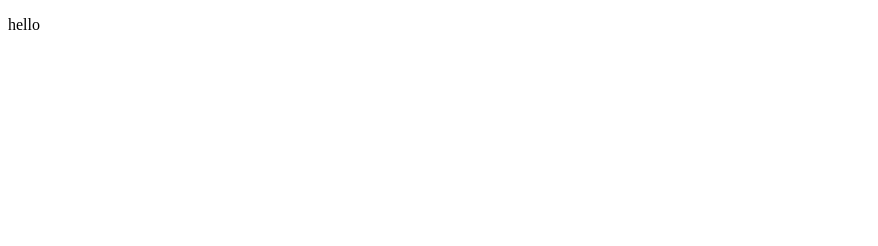
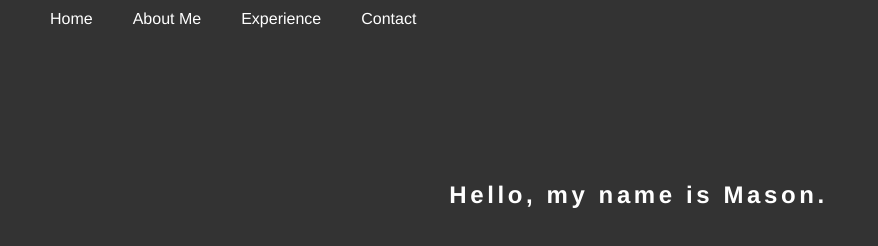
Before and after one commit to MaseJ/Resume_MasonJohnson, a plain HTML site: page index.html in a window 1280 px wide. Shown: the top 246 px of the page, without its empty margins (0-878 px from the left). Drawn offline with Linux system fonts and the light colour scheme.

Commit message:
Format index and add js

```diff
--- a/index.html
+++ b/index.html
@@ -4,11 +4,40 @@
     <meta charset="UTF-8">
     <meta http-equiv="X-UA-Compatible" content="IE=edge">
     <meta name="viewport" content="width=device-width, initial-scale=1.0">
-    <title>Document</title>
+    <link rel="stylesheet" href="style.css">
+    <title>Resume Mason Johnson</title>
 </head>
 <body>
-    <p>
-        hello
-    </p>
+    <div class="header">
+        <ul class="menu">
+            <li data-link="home" class="scroll-to">Home</li>
+            <li data-link="about" class="scroll-to">About Me</li>
+            <li data-link="experience" class="scroll-to">Experience</li>
+            <li data-link="contact" class="scroll-to">Contact</li>
+        </ul>
+    </div>
+    <main class="main">
+        <section class="section-one" id="home">
+            <div class="container" id="intro-typewriter">
+                <h1>Hello, my name is Mason.</h1>
+            </div>
+        </section>
+        <section class="section-two" id="about">
+            <div class="container">
+                <h1>About me</h1>
+            </div>
+        </section>
+        <section class="section-three" id="experience">
+            <div class="container">
+                <h1>Experience</h1>
+            </div>
+        </section>
+        <section class="section-four" id="contact">
+            <div class="container">
+                <h1>Contact</h1>
+            </div>
+        </section>
+    </main>
+    <script src="js/scroll.js"></script>
 </body>
 </html>
--- /dev/null
+++ b/js/scroll.js
@@ -0,0 +1,8 @@
+// Create list of nav and add on click to them
+var links = document.querySelectorAll(".scroll-to");
+links.forEach((item)=>{
+    item.addEventListener("click", ()=>{
+        var elm = document.getElementById(item.getAttribute("data-link"));
+        elm.scrollIntoView({behavior:"smooth", block:"center"})
+    })
+})
--- a/style.css
+++ b/style.css
@@ -0,0 +1,86 @@
+body {
+    background: #333;
+    display: flex;
+    color: white;
+    font-family: Helvetica, sans-serif;
+    flex-direction: column;
+}
+
+html {
+    scroll-behavior: smooth;
+}
+
+html body {
+    margin: 0;
+    padding: 0;
+    height: 100%;
+    scroll-behavior: smooth;
+}
+
+main {
+    flex: 1;
+    display: flex;
+    flex-direction: column;
+    align-items: center;
+    justify-content: center;
+}
+
+.container {
+    width: fit-content;
+    height: 900px;
+    margin: 5px;
+    padding: 10px;
+}
+
+li {
+    list-style-type: none;
+    padding: 10px;
+    padding-right: 30px;
+}
+
+ul {
+    margin: 0;
+}
+
+.header ul {
+    display: flex;
+    justify-content:flex-start;
+}
+
+#home {
+    margin-top: 10%;
+}
+
+a {
+    color: white;
+    font-family: Helvetica, sans-serif;
+    text-decoration: none;
+    padding: 10px;
+    padding-right: 30px;
+}
+
+/* DEMO-SPECIFIC STYLES */
+#intro-typewriter h1 {
+    color: #fff;
+    font-family: Helvetica, sans-serif;
+    overflow: hidden; /* Ensures the content is not revealed until the animation */
+    border-right: .15em solid orange; /* The typwriter cursor */
+    white-space: nowrap; /* Keeps the content on a single line */
+    margin: 0 auto; /* Gives that scrolling effect as the typing happens */
+    letter-spacing: .15em; /* Adjust as needed */
+    animation:
+      typing 3.5s steps(30, end),
+      blink-caret .5s step-end infinite;
+  }
+
+  /* The typing effect */
+  @keyframes typing {
+    from { width: 0 }
+    to { width: 100% }
+  }
+
+  /* The typewriter cursor effect */
+  @keyframes blink-caret {
+    from, to { border-color: transparent }
+    50% { border-color: white }
+  }
```
